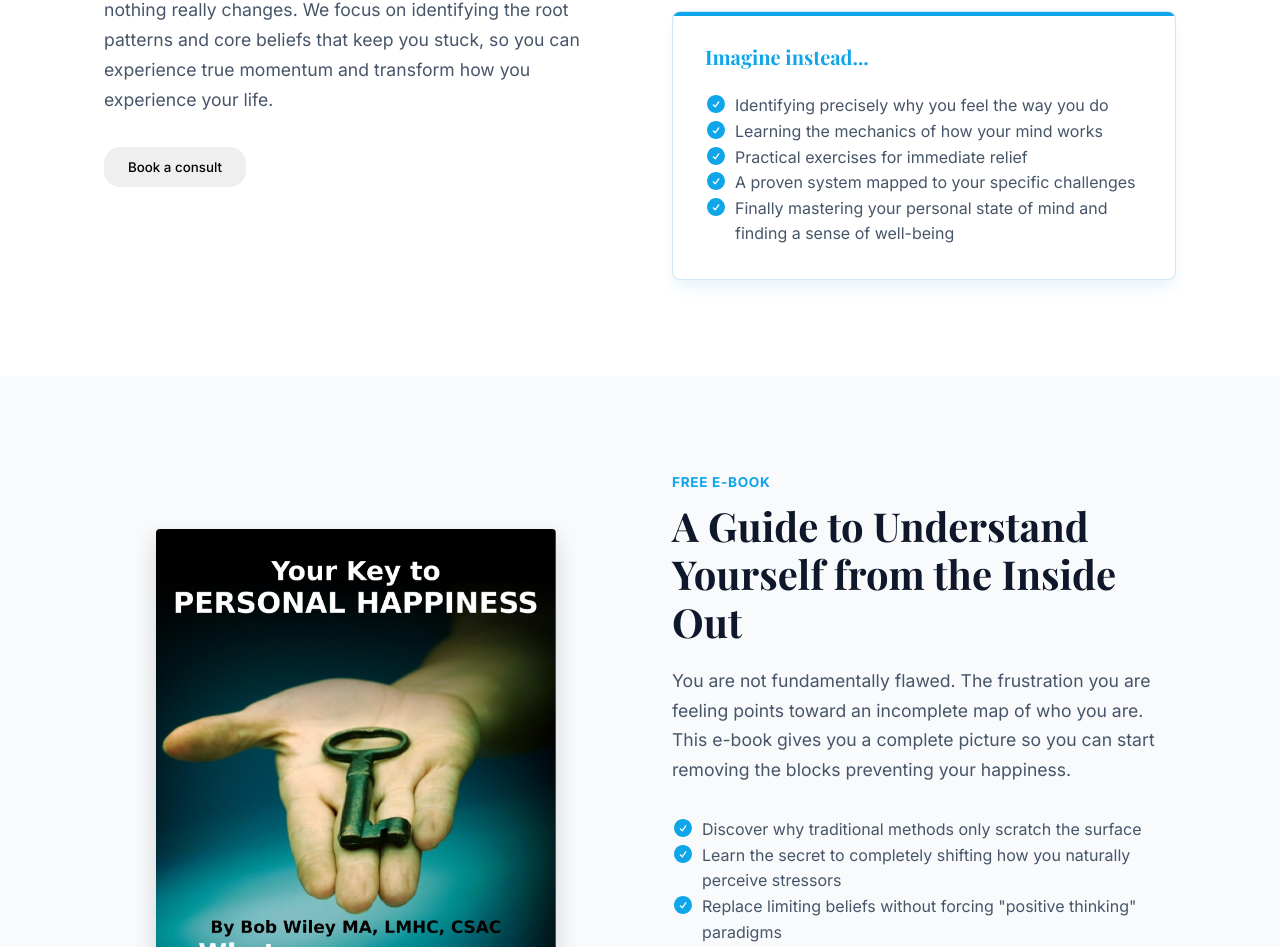
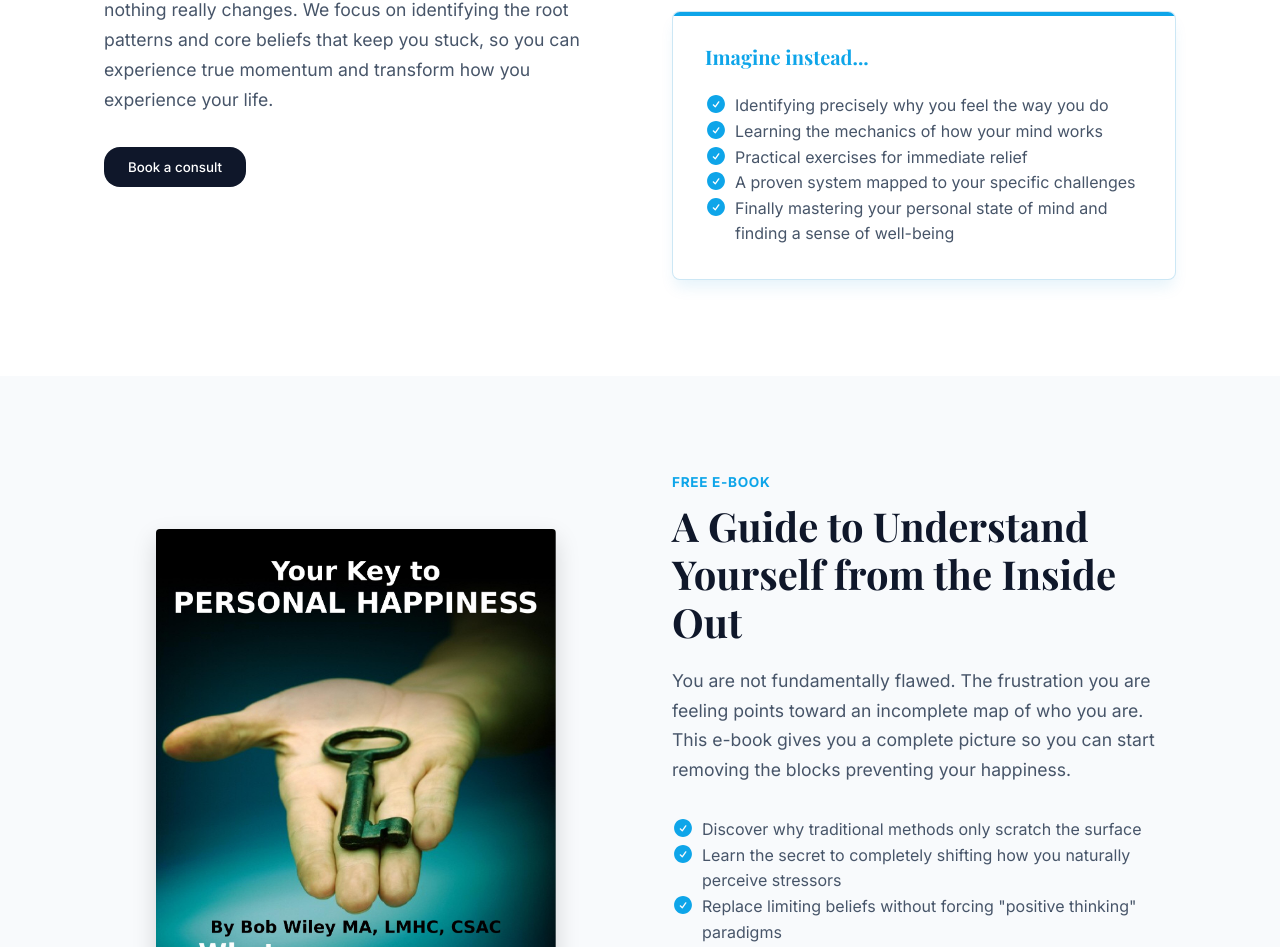
Before and after one commit to SebastianTamayo/bob-wiley-counseling, a Next.js app: page / in a window 1280 px wide. Shown: the part 1325-2272 px from the top of the page. Built offline with nearby package versions, Linux system fonts and the light colour scheme; no server answers; a web font is replaced by a local one.

Commit message:
style: fix missing global btn-dark and btn-outline css variants

```diff
--- a/src/app/globals.css
+++ b/src/app/globals.css
@@ -138,6 +138,29 @@ button, input, textarea {
 
 .btn-danger-outline:hover {
   background-color: #fef2f2;
+}
+
+.btn-outline {
+  background: transparent;
+  color: var(--color-primary);
+  border: 1px solid var(--color-primary);
+}
+
+.btn-outline:hover {
+  background: var(--color-primary);
+  color: white;
+  border-color: var(--color-primary);
+}
+
+.btn-dark {
+  background-color: var(--color-heading);
+  color: white;
+}
+
+.btn-dark:hover {
+  background-color: var(--color-dark);
+  transform: translateY(-1px);
+  box-shadow: 0 4px 6px -1px rgba(0, 0, 0, 0.2);
 }
 
 /* =========================================
--- a/src/components/Hero.css
+++ b/src/components/Hero.css
@@ -56,17 +56,7 @@
   gap: 1rem;
 }
 
-.btn-outline {
-  background: transparent;
-  color: var(--color-primary);
-  border: 1px solid var(--color-primary);
-}
 
-.btn-outline:hover {
-  background: var(--color-primary);
-  color: white;
-  border-color: var(--color-primary);
-}
 
 .hero-form-card {
   background: white;
```
